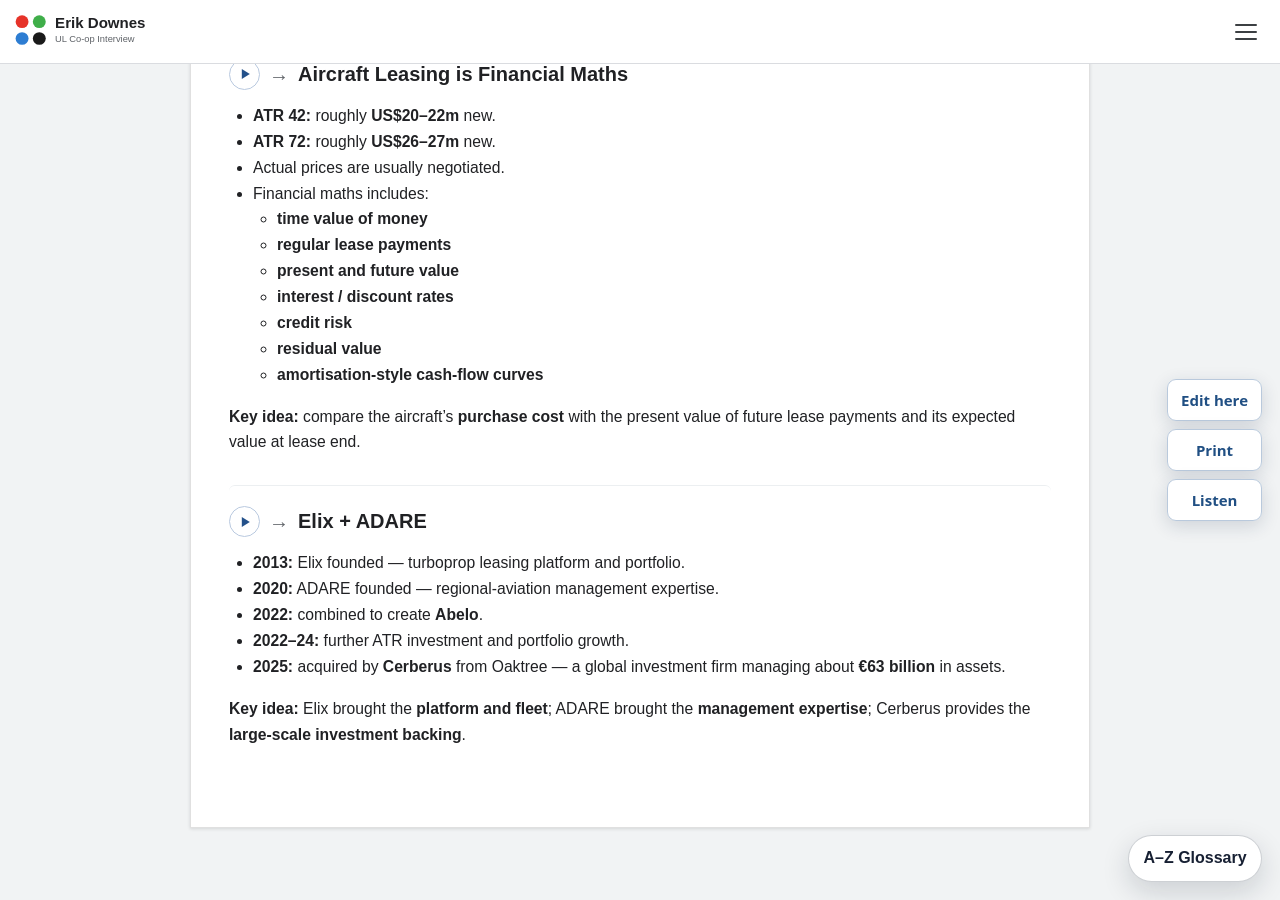
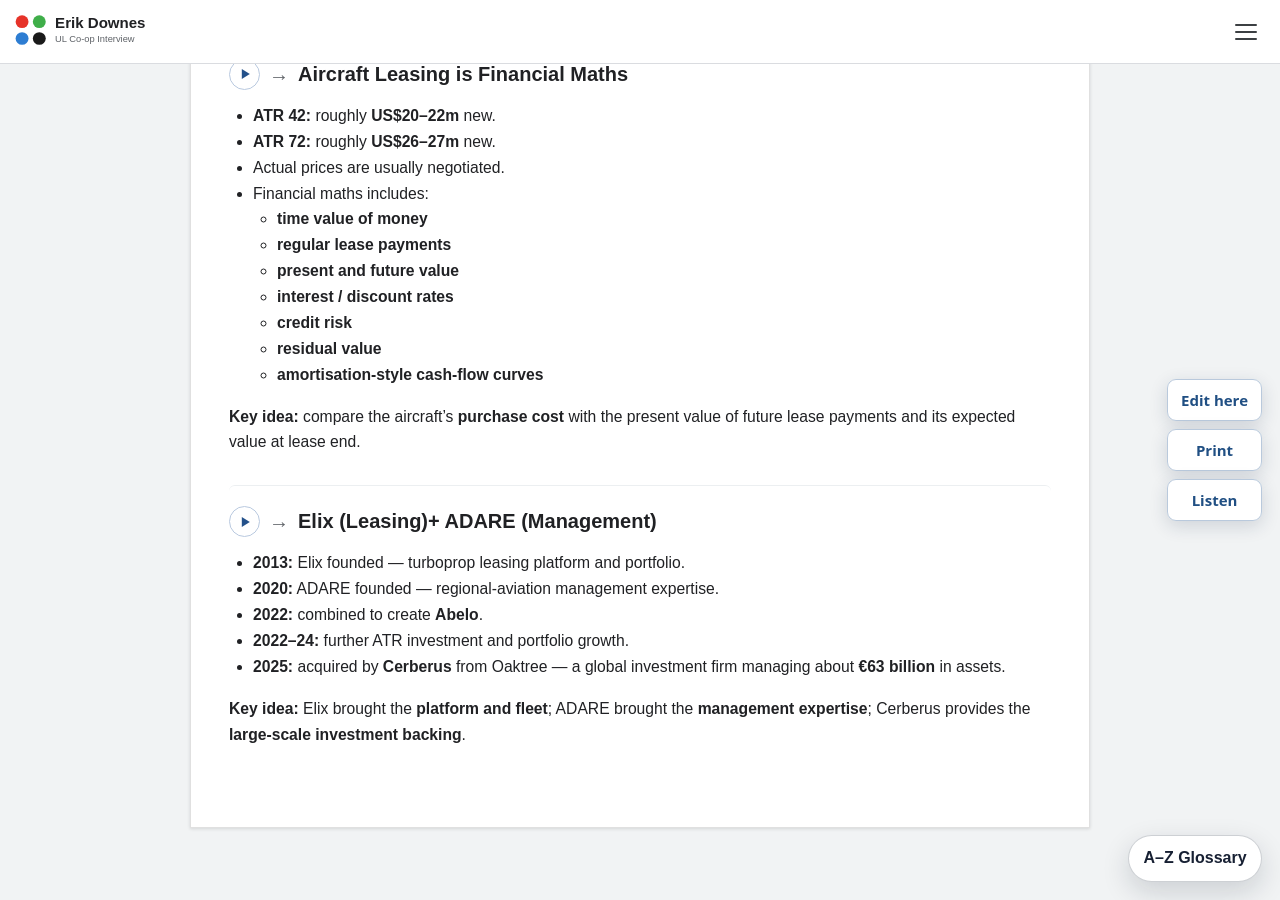
Before and after one commit to ronandownes/coop, a Jekyll site: the page built from history-of-flight.md, in a window 1280 px wide and 900 px high, scrolled down 1513 px. Built offline with Jekyll 4.4.1, drawn with Linux system fonts in a browser that asks for light colours.

Commit message:
Update history-of-flight.md (via Pages CMS)

```diff
--- a/history-of-flight.md
+++ b/history-of-flight.md
@@ -72,7 +72,7 @@
 
 **Key idea:** compare the aircraft’s **purchase cost** with the present value of future lease payments and its expected value at lease end.
 
-## Building Abelo | Elix + ADARE
+## Merging to Abelo | Elix (Leasing)+ ADARE  (Management)
 
 - **2013:** Elix founded — turboprop leasing platform and portfolio.
 - **2020:** ADARE founded — regional-aviation management expertise.
```
